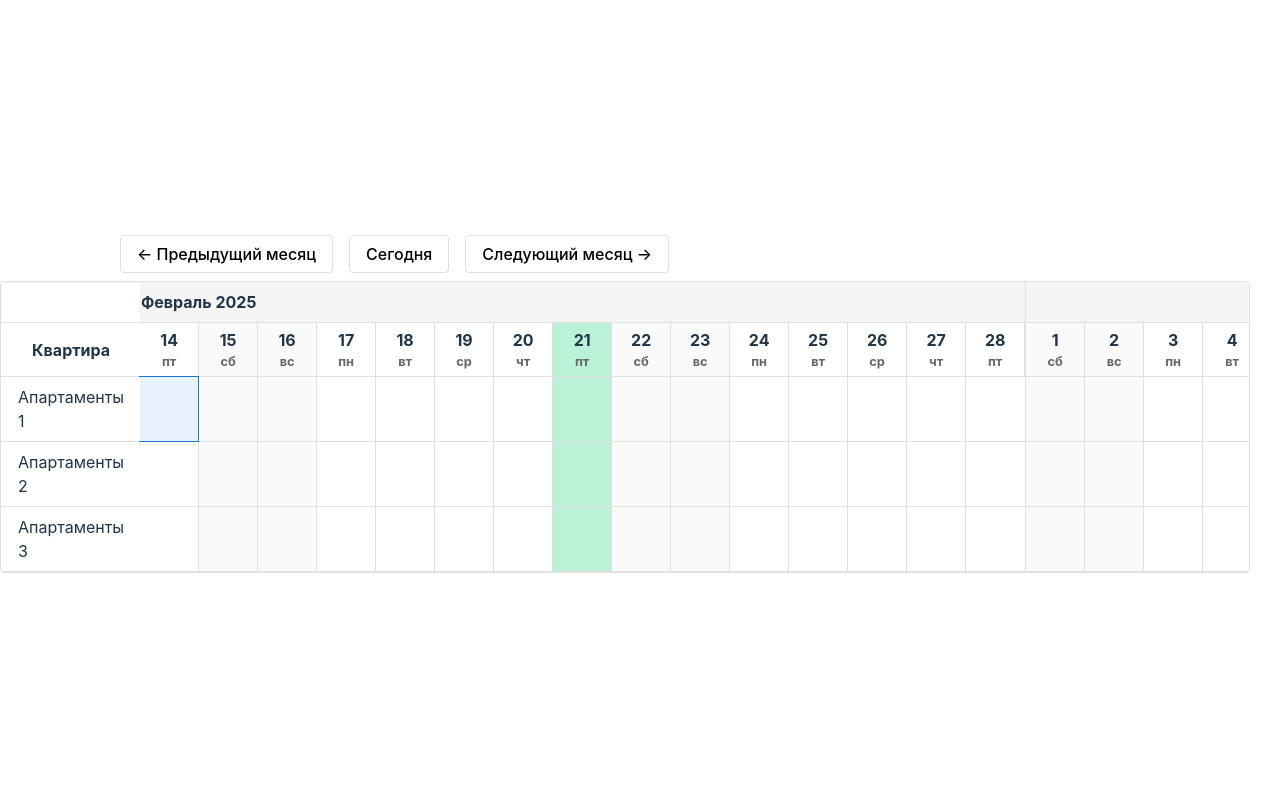
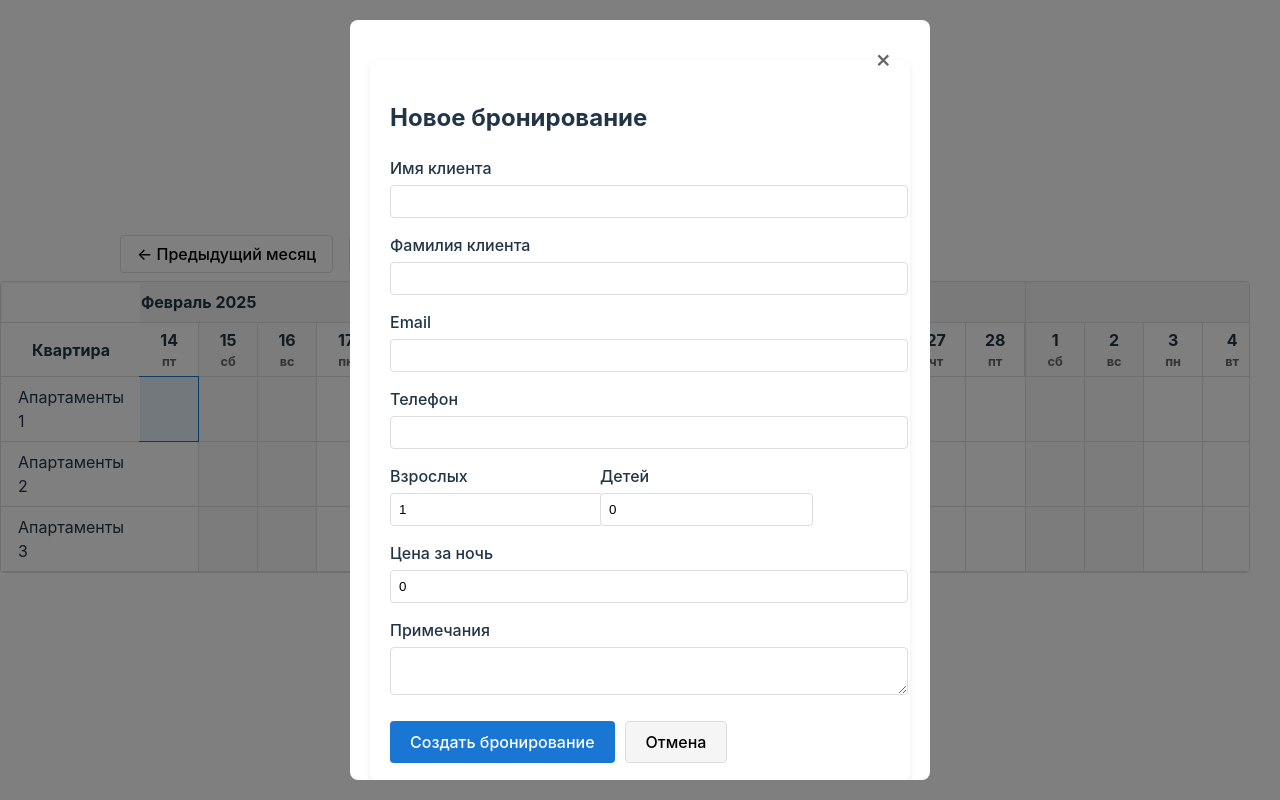
Before and after one commit to TheonAegor/luvento, a React (Vite) app: page / in a window 1280 px wide. Both pictures are taken after a click on the element 169 px from the left and 409 px from the top of the page. Built offline with nearby package versions, Linux system fonts and the light colour scheme.

Commit message:
v1 create booking form

```diff
--- /dev/null
+++ b/src/components/BookingForm.tsx
@@ -0,0 +1,125 @@
+import React, { useState } from 'react';
+import { BookingFormData, BookingSelection } from '../types/booking';
+import styles from '../styles/BookingForm.module.css';
+
+interface BookingFormProps {
+    selection: BookingSelection | null;
+    onSubmit: (data: BookingFormData & BookingSelection) => void;
+    onCancel: () => void;
+}
+
+export function BookingForm({ selection, onSubmit, onCancel }: BookingFormProps) {
+    const [formData, setFormData] = useState<BookingFormData>({
+        client_name: '',
+        client_surname: '',
+        email: '',
+        phone: '',
+        adults: 1,
+        children: 0,
+        tariff: 1,
+        payment: 0,
+        price_per: 0,
+        amount_total: 0,
+        is_hourly: false,
+        notes: '',
+        tag: ''
+    });
+
+    if (!selection) return null;
+
+    const handleSubmit = (e: React.FormEvent) => {
+        e.preventDefault();
+        onSubmit({
+            ...formData,
+            ...selection
+        });
+    };
+
+    return (
+        <div className={styles.formContainer}>
+            <h2>Новое бронирование</h2>
+            <form onSubmit={handleSubmit}>
+                <div className={styles.formGroup}>
+                    <label>Имя клиента</label>
+                    <input
+                        type="text"
+                        value={formData.client_name}
+                        onChange={e => setFormData({...formData, client_name: e.target.value})}
+                        required
+                    />
+                </div>
+                <div className={styles.formGroup}>
+                    <label>Фамилия клиента</label>
+                    <input
+                        type="text"
+                        value={formData.client_surname}
+                        onChange={e => setFormData({...formData, client_surname: e.target.value})}
+                        required
+                    />
+                </div>
+                <div className={styles.formGroup}>
+                    <label>Email</label>
+                    <input
+                        type="email"
+                        value={formData.email}
+                        onChange={e => setFormData({...formData, email: e.target.value})}
+                        required
+                    />
+                </div>
+                <div className={styles.formGroup}>
+                    <label>Телефон</label>
+                    <input
+                        type="tel"
+                        value={formData.phone}
+                        onChange={e => setFormData({...formData, phone: e.target.value})}
+                        required
+                    />
+                </div>
+                <div className={styles.formRow}>
+                    <div className={styles.formGroup}>
+                        <label>Взрослых</label>
+                        <input
+                            type="number"
+                            min="1"
+                            value={formData.adults}
+                            onChange={e => setFormData({...formData, adults: +e.target.value})}
+                        />
+                    </div>
+                    <div className={styles.formGroup}>
+                        <label>Детей</label>
+                        <input
+                            type="number"
+                            min="0"
+                            value={formData.children}
+                            onChange={e => setFormData({...formData, children: +e.target.value})}
+                        />
+                    </div>
+                </div>
+                <div className={styles.formGroup}>
+                    <label>Цена за ночь</label>
+                    <input
+                        type="number"
+                        value={formData.price_per}
+                        onChange={e => setFormData({...formData, price_per: +e.target.value})}
+                        required
+                    />
+                </div>
+                <div className={styles.formGroup}>
+                    <label>Примечания</label>
+                    <textarea
+                        value={formData.notes}
+                        onChange={e => setFormData({...formData, notes: e.target.value})}
+                    />
+                </div>
+                <div className={styles.formActions}>
+                    <button type="submit" className={styles.submitButton}>
+                        Создать бронирование
+                    </button>
+                    <button type="button" onClick={onCancel} className={styles.cancelButton}>
+                        Отмена
+                    </button>
+                </div>
+            </form>
+        </div>
+    );
+}
--- a/src/components/BookingTable.tsx
+++ b/src/components/BookingTable.tsx
@@ -1,5 +1,5 @@
 import {BookingTableHeader} from './BookingTableHeader';
-import { useState, useRef, useEffect, use } from 'react';
+import { useState, useRef, useEffect } from 'react';
 import styles from '../styles/BookingTable.module.css';
 import { Selection } from '../classes/BookingTable';
 import {
@@ -16,6 +16,9 @@ import {
 import { defaultDateLib } from '../classes/DateLib';
 import { useHorizontalScroll } from 'src/helpers/userHorizontalScroll';
 import { SIZES, CSS_VARS } from '../constants/sizes';
+import { BookingForm } from './BookingForm';
+import { BookingFormData, BookingSelection } from '../types/booking';
+import { Modal } from './Modal';
 
 interface Apartment {
     id: number;
@@ -37,6 +40,7 @@ export default function BookingTable({ apartments, onSelectionChange }: BookingT
     const [selection, setSelection] = useState<Selection | null>(null);
     const containerRef = useRef<HTMLTableElement>(null);
     const scrollRef = useHorizontalScroll(containerRef);
+    const [bookingSelection, setBookingSelection] = useState<BookingSelection | null>(null);
 
     // Начальный диапазон: 3 месяца до и 3 месяца после текущего месяца
     const [dateRange, setDateRange] = useState(() => {
@@ -176,6 +180,34 @@ export default function BookingTable({ apartments, onSelectionChange }: BookingT
         setIsSelecting(false);
         if (selection) {
             onSelectionChange?.(selection);
+            handleSelectionComplete(selection);
+        }
+    };
+
+    const handleSelectionComplete = (selection: Selection) => {
+        setBookingSelection({
+            rooms: [selection.startApartmentId.toString()], // преобразуйте ID в UUID
+            arrival_date: selection.startDate,
+            departure_date: selection.endDate
+        });
+    };
+
+    /**
+     * Обработчик отправки формы бронирования
+     * @param formData - данные формы + выбранные даты и комнаты
+     */
+    const handleBookingSubmit = async (formData: BookingFormData & BookingSelection) => {
+        try {
+            // Здесь будет отправка данных на сервер
+            console.log('Отправка данных бронирования:', formData);
+
+            // После успешной отправки очищаем выделение
+            setSelection(null);
+            setBookingSelection(null);
+
+        } catch (error) {
+            console.error('Ошибка при создании бронирования:', error);
+            // Здесь можно добавить обработку ошибок, например показ уведомления
         }
     };
 
@@ -263,6 +295,16 @@ export default function BookingTable({ apartments, onSelectionChange }: BookingT
                     </tbody>
                 </table>
             </div>
+            <Modal
+                isOpen={bookingSelection !== null}
+                onClose={() => setBookingSelection(null)}
+            >
+                <BookingForm
+                    selection={bookingSelection}
+                    onSubmit={handleBookingSubmit}
+                    onCancel={() => setBookingSelection(null)}
+                />
+            </Modal>
         </div>
     );
 }
--- /dev/null
+++ b/src/components/Modal.tsx
@@ -0,0 +1,21 @@
+import React from 'react';
+import styles from '../styles/Modal.module.css';
+
+interface ModalProps {
+    isOpen: boolean;
+    onClose: () => void;
+    children: React.ReactNode;
+}
+
+export function Modal({ isOpen, onClose, children }: ModalProps) {
+    if (!isOpen) return null;
+
+    return (
+        <div className={styles.modalOverlay} onClick={onClose}>
+            <div className={styles.modalContent} onClick={e => e.stopPropagation()}>
+                <button className={styles.closeButton} onClick={onClose}>×</button>
+                {children}
+            </div>
+        </div>
+    );
+}
--- /dev/null
+++ b/src/styles/BookingForm.module.css
@@ -0,0 +1,55 @@
+.formContainer {
+    min-width: 500px;
+    padding: 20px;
+    background: white;
+    border-radius: 8px;
+    box-shadow: 0 2px 4px rgba(0,0,0,0.1);
+    margin: 20px auto;
+}
+
+.formGroup {
+    margin-bottom: 15px;
+}
+
+.formGroup label {
+    display: block;
+    margin-bottom: 5px;
+    font-weight: 500;
+}
+
+.formGroup input,
+.formGroup textarea {
+    width: 100%;
+    padding: 8px;
+    border: 1px solid #ddd;
+    border-radius: 4px;
+}
+
+.formRow {
+    display: flex;
+    gap: 15px;
+}
+
+.formActions {
+    display: flex;
+    gap: 10px;
+    margin-top: 20px;
+}
+
+.submitButton,
+.cancelButton {
+    padding: 10px 20px;
+    border-radius: 4px;
+    border: none;
+    cursor: pointer;
+}
+
+.submitButton {
+    background: #1976d2;
+    color: white;
+}
+
+.cancelButton {
+    background: #f5f5f5;
+    border: 1px solid #ddd;
+}
--- /dev/null
+++ b/src/styles/Modal.module.css
@@ -0,0 +1,37 @@
+.modalOverlay {
+    position: fixed;
+    top: 0;
+    left: 0;
+    right: 0;
+    bottom: 0;
+    background-color: rgba(0, 0, 0, 0.5);
+    display: flex;
+    justify-content: center;
+    align-items: center;
+    z-index: 1000;
+}
+
+.modalContent {
+    background: white;
+    padding: 20px;
+    border-radius: 8px;
+    position: relative;
+    max-width: 90%;
+    max-height: 90vh;
+    overflow-y: auto;
+}
+
+.closeButton {
+    position: absolute;
+    right: 10px;
+    top: 10px;
+    background: none;
+    border: none;
+    font-size: 24px;
+    cursor: pointer;
+    color: #666;
+}
+
+.closeButton:hover {
+    color: #000;
+}
--- /dev/null
+++ b/src/types/booking.ts
@@ -0,0 +1,21 @@
+export interface BookingFormData {
+    client_name: string;
+    client_surname: string;
+    email: string;
+    phone: string;
+    adults: number;
+    children: number;
+    tariff: number;
+    payment: number;
+    price_per: number;
+    amount_total: number;
+    is_hourly: boolean;
+    notes: string;
+    tag: string;
+}
+
+export interface BookingSelection {
+    rooms: string[]; // массив room_uuid
+    arrival_date: Date;
+    departure_date: Date;
+}
```
